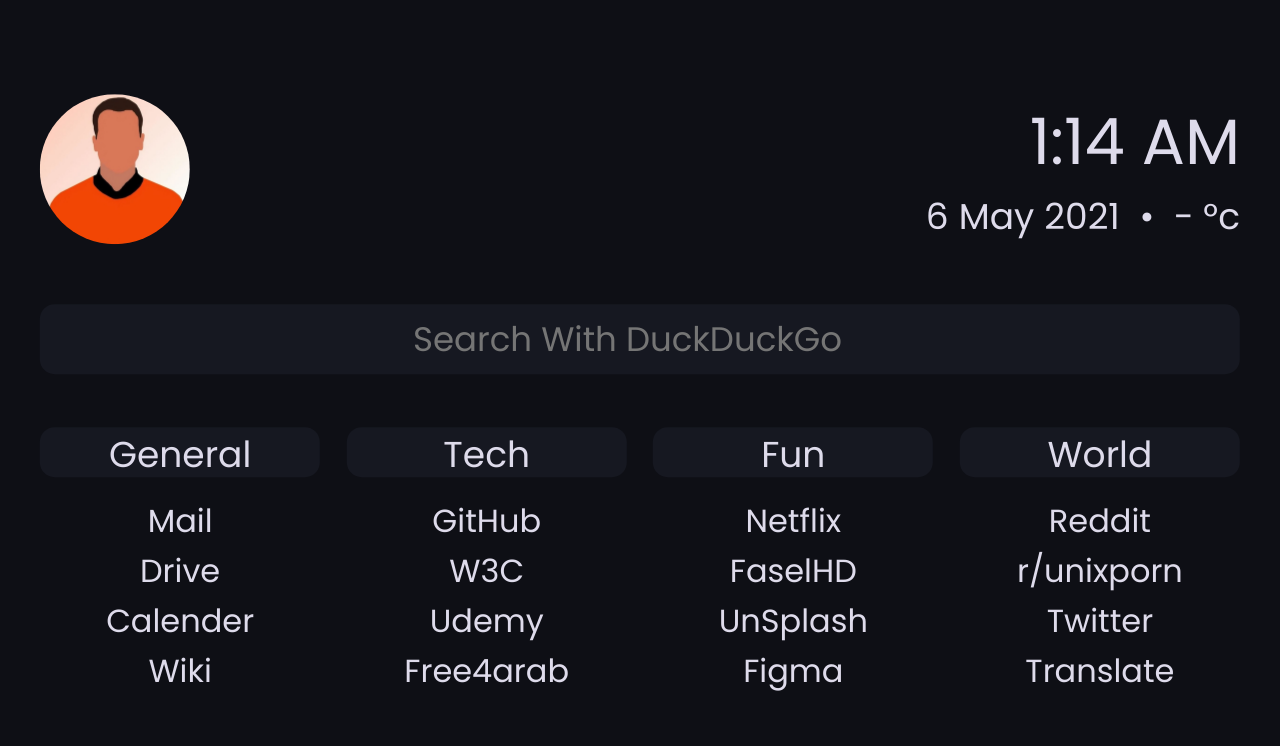
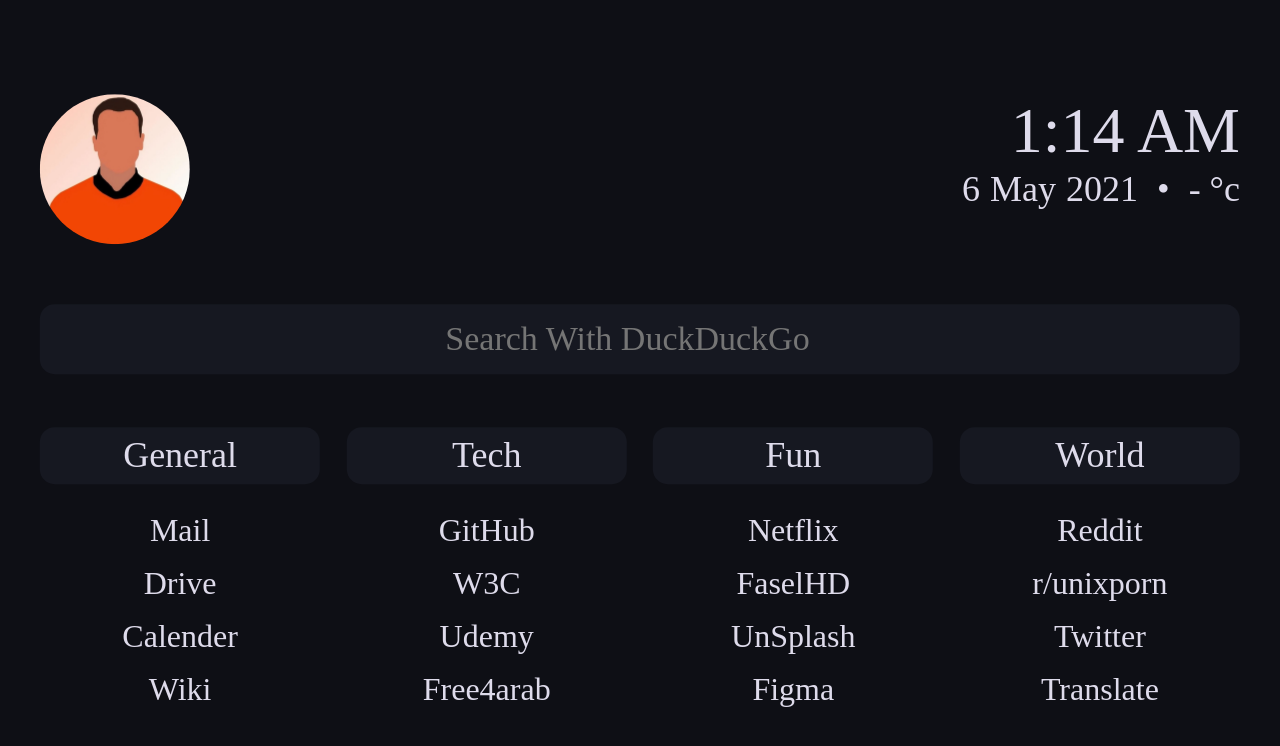
Before and after one commit to mahmoudk1000/startpage, a browser extension: page index.html in a window 1280 px wide. Drawn offline with Linux system fonts and the light colour scheme; a web font is replaced by a local one.

Commit message:
few new stuff

```diff
--- a/css/style.css
+++ b/css/style.css
@@ -5,8 +5,12 @@
   --fg: #dedbeb;
   --accent: #81a0c6;
 }
+@font-face {
+  font-family: "iosevka";
+  src: url(fonts/iosevka-regular.ttf);
+}
 * {
-  font-family: Poppins;
+  font-family: iosevka;
   color: #var(--fg);
   text-decoration: none;
 }
@@ -29,7 +33,7 @@
   color: var(--fg);
   justify-content: right;
   display: flex;
-  font-family: Poppins;
+  font-family: iosevka;
   font-weight: Medium;
   font-size: 64px;
 }
@@ -41,7 +45,7 @@
   color: var(--fg);
   justify-content: right;
   display: flex;
-  font-family: Poppins;
+  font-family: iosevka;
   font-weight: Regular;
   font-size: 36px;
   text-indent: 10px;
@@ -90,15 +94,18 @@
   font-size: 36px;
   height: 50px;
   border-radius: 15px;
+  padding-top: 7px;
 }
 .in_list {
   border-radius: 15px;
-  height: 50px;
+  height: 45px;
+  padding-top: 8px;
 }
 .in_list:hover {
   background-color: var(--lightbg);
   border-radius: 15px;
-  height: 50px;
+  height: 45px;
+  padding-top: 8px;
 }
 .link_text {
   color: var(--fg);
```
Also changed, not shown: README.md, manifest.json, 1 other file.
